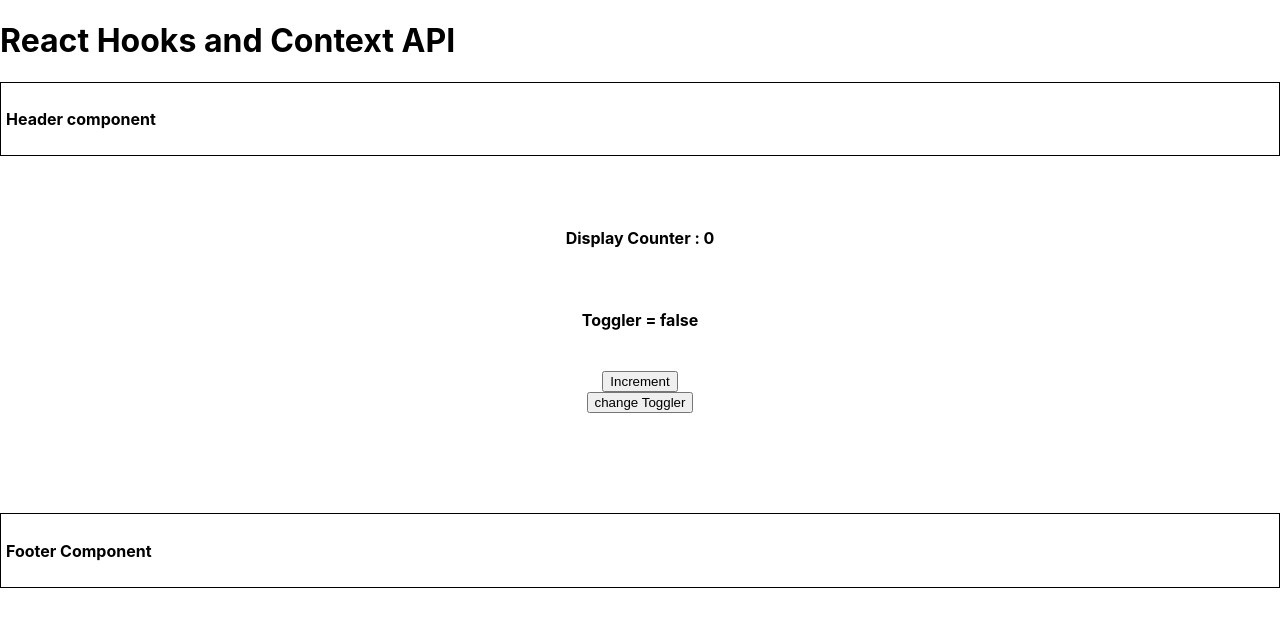
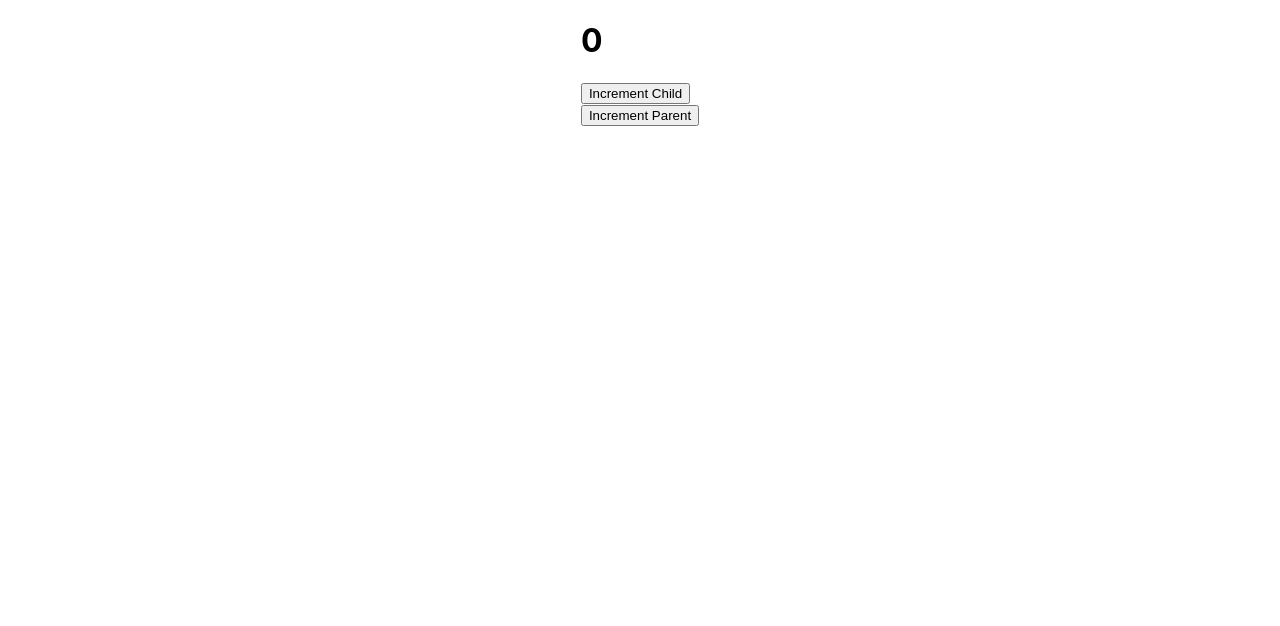
Before and after one commit to Somnath6Das/React-JS-Hooks, a React (Create React App) app: page / in a window 1280 px wide. Shown: the top 626 px of the page. Built offline with nearby package versions, Linux system fonts and the light colour scheme.

Commit message:
21/10/22

```diff
--- a/src/App.js
+++ b/src/App.js
@@ -1,37 +1,12 @@
-import { useState, useCallback } from "react";
-import ButtonCom from "./components/ButtonCom";
-import DisplayCounter from "./components/DisplayCounter";
-import Header from "./components/Header";
-import Toggler from "./components/Toggler";
-import Footer from "./components/Footer";
+import React from "react";
+import Parent from "./components/Parent"
 
 function App() {
-  const [counter, setCounter] = useState(0);
-  const [toggler, setToggler] = useState(false);
-
-  //Counter Func
-  const CounterChange = useCallback(() => {
-    setCounter(counter + 1)
-  },[counter])
-
-  //Counter Func
-  const ToggleChange = useCallback(() => {
-    setToggler(!toggler);
-  },[toggler])
-
   return (
     <>
-      <h1 className="text_Heading">React Hooks and Context API</h1>
-      <Header />
       <div className="container">
-        <DisplayCounter counter={counter} />
-        <br />
-        <Toggler toggler={toggler} />
-        <br />
-        <ButtonCom title="Increment" click={CounterChange} />
-        <ButtonCom title="change Toggler" click={ToggleChange} />
+        <Parent />
       </div>
-      <Footer />
     </>
   );
 }
--- a/src/components/ButtonCom.js
+++ /dev/null
@@ -1,8 +0,0 @@
-import React from "react";
-
-const ButtonCom =({ title, click }) => {
-    console.log("button component");
-    return <button onClick={click}>{title}</button>
-};
-
-export default React.memo(ButtonCom);
--- /dev/null
+++ b/src/components/Child.js
@@ -0,0 +1,23 @@
+import React,{forwardRef,useImperativeHandle, useState} from 'react'
+
+
+const Child = forwardRef((props,ref) => {
+   const [counter, setCounter] = useState(0);
+
+    useImperativeHandle(ref,() => ({
+        handleCounterChange,
+    }))
+
+   const handleCounterChange = () => {
+    setCounter(counter + 1);
+   };
+  return (
+    <div>
+        <h1>{counter}</h1>
+        <button onClick={handleCounterChange}>
+            Increment Child</button>
+    </div>
+  )
+})
+
+export default Child
--- a/src/components/DisplayCounter.js
+++ /dev/null
@@ -1,12 +0,0 @@
-import React from 'react';
-
-const DisplayCounter =({ counter }) => {
-    console.log("Display Counter Component");
-    return (
-        <div>
-            <h4>Display Counter : {counter}</h4>
-        </div>
-    );
-}
-
-export default React.memo(DisplayCounter);
--- a/src/components/Footer.js
+++ /dev/null
@@ -1,12 +0,0 @@
-import React from 'react'
-
-const Footer = () => {
-    console.log("Footer Component");
-  return (
-    <div style={{ border: "1px solid black", padding: "5px", marginTop: "100px"}}>
-        <h4>Footer Component</h4>
-    </div>
-  )
-}
-
-export default React.memo(Footer);
--- a/src/components/Header.js
+++ /dev/null
@@ -1,12 +0,0 @@
-import React from 'react'
-
-const Header = () => {
-    console.log('Header component');
-  return (
-    <div style={{border: "1px solid black", padding: "5px", marginBottom: "50px"}}>
-        <h4>Header component</h4>
-    </div>
-  )
-}
-
-export default React.memo(Header);
--- /dev/null
+++ b/src/components/Parent.js
@@ -0,0 +1,16 @@
+import React,{useRef} from 'react';
+import Child from './Child';
+
+const Parent = () => {
+  const ref = useRef();
+  return (
+    <div>
+        <Child ref={ref}/>
+        <button
+        onClick={() => ref.current.handleCounterChange()}>
+            Increment Parent</button>
+    </div>
+  )
+}
+
+export default Parent
--- a/src/components/Toggler.js
+++ /dev/null
@@ -1,11 +0,0 @@
-import React from "react";
-
-const Toggler = ({ toggler }) => {
-    console.log("toggler Component");
-    return (
-        <div>
-            <h4>Toggler = {toggler.toString()}</h4>
-        </div>
-    );
-}
-export default React.memo(Toggler);
```
